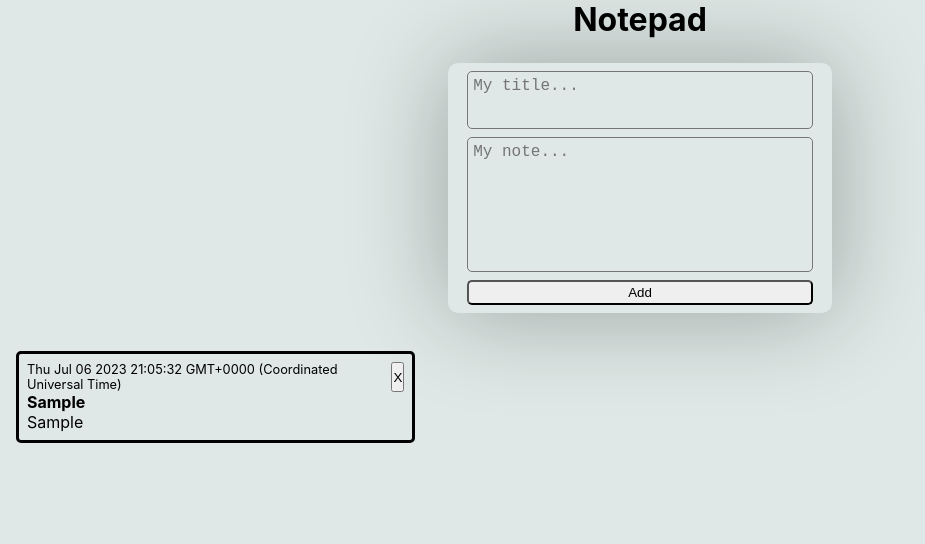
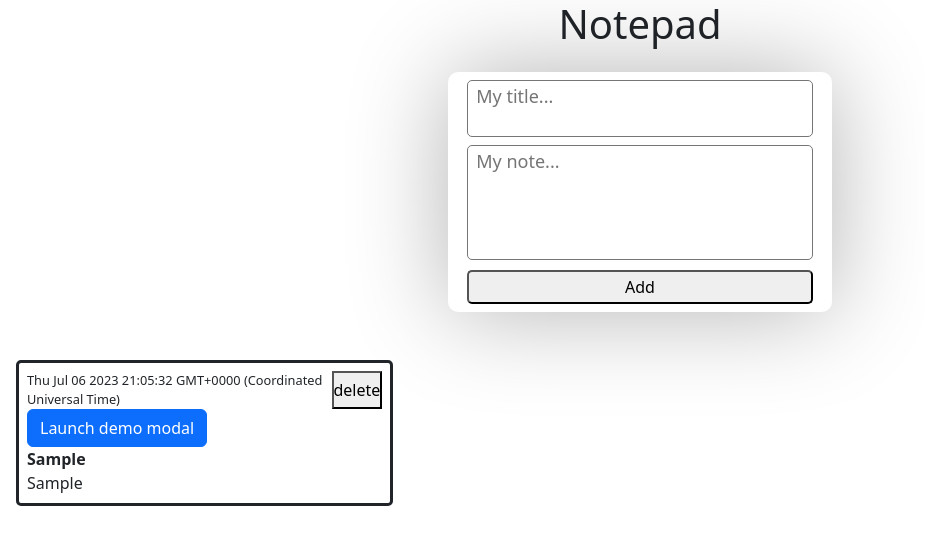
Before and after one commit to KumaCatz/ITC-react-project-notes, a React (Create React App) app: page / in a window 1280 px wide. Both pictures are taken after typing "Sample", "Sample" into the empty fields and a click on the input "Add". Shown: the top 544 px of the page, without its empty margins (0-925 px from the left). Built offline with nearby package versions, Linux system fonts and the light colour scheme.

Commit message:
M4 start

```diff
--- a/package.json
+++ b/package.json
@@ -6,7 +6,9 @@
     "@testing-library/jest-dom": "^5.16.5",
     "@testing-library/react": "^13.4.0",
     "@testing-library/user-event": "^13.5.0",
+    "bootstrap": "^5.3.0",
     "react": "^18.2.0",
+    "react-bootstrap": "^2.8.0",
     "react-dom": "^18.2.0",
     "react-scripts": "5.0.1",
     "web-vitals": "^2.1.4"
--- a/src/components/GenerateNote.jsx
+++ b/src/components/GenerateNote.jsx
@@ -1,4 +1,14 @@
+import { useState } from 'react';
+import Modal from 'react-bootstrap/Modal';
+import Button from 'react-bootstrap/Button';
+import NoteModal from './NoteModal';
+
 function GenerateNote({ notes, handleDelete }) {
+    const [show, setShow] = useState(false);
+
+    const handleClose = () => setShow(false);
+    const handleShow = () => setShow(true);
+
 
     return (
         <div className='notes-container'>
@@ -10,10 +20,11 @@ function GenerateNote({ notes, handleDelete }) {
                         </div>
                         <button
                             onClick={ () => handleDelete(note.id) }>
-                            X
+                            delete
                         </button>
                     </div>
                     <div className='content'>
+                        <NoteModal />
                         {note.title && (
                             <div className='title'>
                             { note.title }
--- a/src/components/NoteContent.jsx
+++ b/src/components/NoteContent.jsx
@@ -1,7 +1,7 @@
 function NoteContent({ content, height, handleChange }) {
 
     return (
-        <div className="textarea">
+        <div className="note-input content">
             <textarea
                 placeholder="My note..."
                 value={ content }
--- a/src/components/NoteForm.jsx
+++ b/src/components/NoteForm.jsx
@@ -3,8 +3,9 @@ import NoteTitle from './NoteTitle';
 import NoteContent from './NoteContent';
 import NoteButton from './NoteButton';
 import GenerateNote from './GenerateNote';
+import 'bootstrap/dist/css/bootstrap.min.css';
 import "../css/NoteForm.css";
-import "../css/GenerateNote.css"
+import "../css/GenerateNote.css";
 
 function NoteForm() {
     const [notes, setNotes] = useState([]);
@@ -54,16 +55,15 @@ function NoteForm() {
         }
     }
 
-
     return (
         <div>
             <h1>Notepad</h1>
             <form>
-                <fieldset className="fieldset">
+                <div className="container">
                     <NoteTitle title={ title } handleChange={ handleChange } />
                     <NoteContent content={ content } height={ height } handleChange={ handleChange } />
                     <NoteButton handleClick={ handleClick } />
-                </fieldset>
+                </div>
             </form>
             <GenerateNote notes={ notes } handleDelete={ handleDelete } />
         </div>
--- /dev/null
+++ b/src/components/NoteModal.jsx
@@ -0,0 +1,38 @@
+import { useState } from 'react';
+import Modal from 'react-bootstrap/Modal';
+import Button from 'react-bootstrap/Button';
+
+function NoteModal() {
+
+    const [show, setShow] = useState(false);
+
+    const handleClose = () => setShow(false);
+    const handleShow = () => setShow(true);
+
+    return (
+      <>
+        <Button variant="primary" onClick={handleShow}>
+          Launch demo modal
+        </Button>
+
+        <Modal show={show} onHide={handleClose}>
+          <Modal.Header closeButton>
+            <Modal.Title>Modal heading</Modal.Title>
+          </Modal.Header>
+          <Modal.Body>Woohoo, you are reading this text in a modal!</Modal.Body>
+          <Modal.Footer>
+            <Button variant="secondary" onClick={handleClose}>
+              Close
+            </Button>
+            <Button variant="primary" onClick={handleClose}>
+              Save Changes
+            </Button>
+          </Modal.Footer>
+        </Modal>
+      </>
+    );
+
+
+}
+
+export default NoteModal
--- a/src/components/NoteTitle.jsx
+++ b/src/components/NoteTitle.jsx
@@ -1,7 +1,7 @@
 function NoteTitle ({ title, handleChange }) {
 
     return (
-        <div className="note-title">
+        <div className="note-input title">
             <textarea
                 type="text"
                 placeholder="My title..."
--- a/src/css/NoteForm.css
+++ b/src/css/NoteForm.css
@@ -13,44 +13,44 @@ form {
     flex-flow: column;
 }
 
-.fieldset {
+.container {
     display: flex;
     flex-flow: column;
     align-items: center;
     justify-content: space-between;
-    padding: 0.5rem 0 0.5rem 0;
+    padding: 0.5rem 0;
     flex-grow: 1;
     border: none;
     border-radius: 10px;
     box-shadow: 0 0 99px rgba(0, 0, 0, 0.3);
 }
 
-.textarea, .note-title {
+.note-input {
     width: 90%;
     display: flex;
 }
 
-.note-title {
+.note-input.title {
     margin-bottom: .5em;
 }
 
-.note-title > textarea {
-    height: 1.5em;
+.title > textarea {
+    height: 57px;
 }
 
-.textarea {
+.content {
     height: 100%;
 }
 
 textarea {
     border-radius: 5px;
-    border: rgb(rgb(75, 75, 75));
+    border: rgb(rgb(75, 75, 75)) solid 1px;
     background-color: inherit;
-    padding: 5px;
-    /* the padding makes the fieldtext area look pretty, but also add unnecessary height when setting scrollHeight. help? */
     width: 100%;
     font-size: large;
     resize: none;
+    overflow: hidden;
+    padding: 0.1rem 0 0.1rem 0.5rem;
 }
 
 .submit {
```
Also changed, not shown: 1 other file (tests, documents, lock files or other folders). Lines whose indentation alone changed are shown as unchanged.
